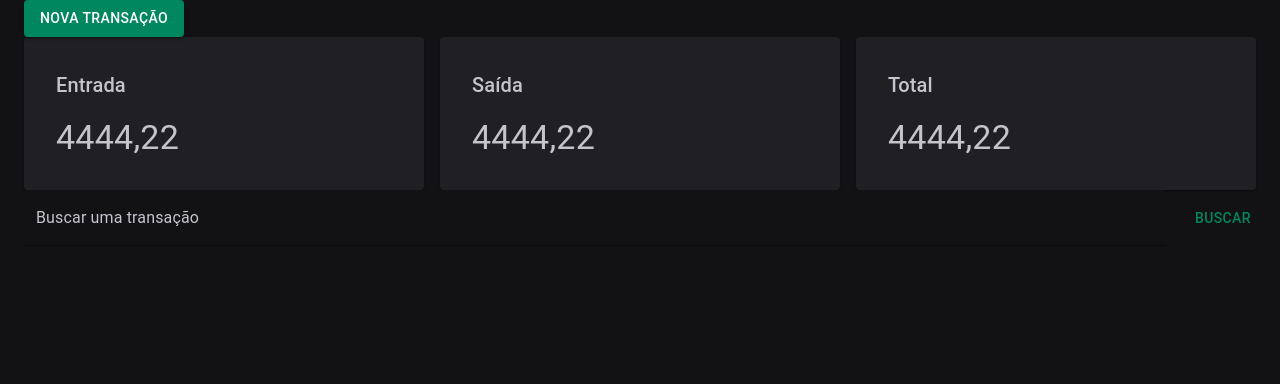
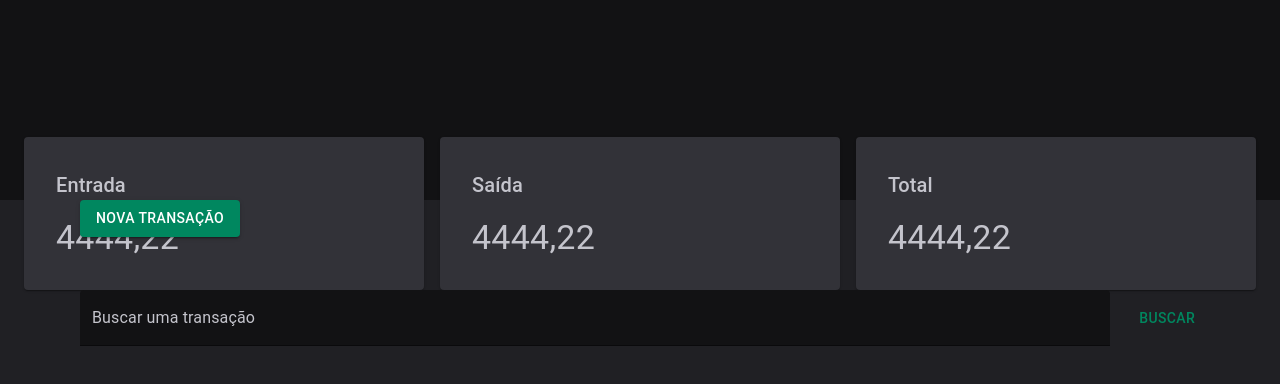
Before and after one commit to LexAlmeida/Finance, a React (Vite) app in the folder my-project/: page /pagina-inicial in a window 1280 px wide. Shown: the top 384 px of the page. Built offline with nearby package versions, Linux system fonts and the light colour scheme; some icons are missing.

Commit message:
feat: Criado header e reposionado cards

```diff
--- a/my-project/src/App.tsx
+++ b/my-project/src/App.tsx
@@ -2,6 +2,7 @@ import { BrowserRouter } from "react-router-dom"
 import { AppRoutes } from "./routes"
 import { ThemeContext } from "./shared/context/ThemeContext"
 import CSSBaseLine from "@mui/material/CssBaseline"
+import { Header } from "./shared/components/Header/Header"
 
 function App() {
 
@@ -10,6 +11,8 @@ function App() {
       <BrowserRouter>
         <ThemeContext>
           <CSSBaseLine/>
+
+            <Header/>
           <AppRoutes/>
         </ThemeContext>
       </BrowserRouter>
--- a/my-project/src/pages/Finance/Finance.tsx
+++ b/my-project/src/pages/Finance/Finance.tsx
@@ -7,7 +7,6 @@ import { Search } from "../../shared/components/Inputs/Search";
 export const Finance = () => {
     return (
         <BoxPrincipal>
-
             <NewButton/>
             <Cards/>
             <Search/>
--- a/my-project/src/shared/components/Cards/Cards.tsx
+++ b/my-project/src/shared/components/Cards/Cards.tsx
@@ -41,7 +41,7 @@ const MyCard = ({title, value, icon}: ICard) => {
 
 export const Cards = () => {
     return (
-        <Box sx={{width:'100%'}}>
+        <Box sx={{width:'100%', marginTop:"-100px", maxWidth: "1120px"}}>
             <Stack direction='row' spacing={2} justifyContent='center'>
                 <MyCard
                     title="Entrada"
--- a/my-project/src/shared/components/Dialog/Dialog.tsx
+++ b/my-project/src/shared/components/Dialog/Dialog.tsx
@@ -37,7 +37,7 @@ export const NovaTransacao = () => {
             slotProps={{
                 paper: {
                     sx: {
-                        backgroundColor: 'background.paper',
+                        backgroundColor: 'background.default',
                         borderRadius: '6px',
                         minWidth: '450px',
                         p: 2
--- /dev/null
+++ b/my-project/src/shared/components/Header/Header.tsx
@@ -0,0 +1,19 @@
+import { Box } from "@mui/material"
+
+const HeaderBG = () => {
+  return (
+    <Box sx={{
+      bgcolor:"#121214",
+      height: "200px",
+      padding: "2rem"
+    }} >
+
+    </Box>
+  )
+}
+
+export const Header = () => {
+  return (
+    <HeaderBG/>
+  )
+}
--- a/my-project/src/shared/themes/Theme.ts
+++ b/my-project/src/shared/themes/Theme.ts
@@ -1,4 +1,5 @@
 import { createTheme } from "@mui/material";
+import '@mui/material/styles';
 
 export const Theme = createTheme({
     palette: {
@@ -14,8 +15,8 @@ export const Theme = createTheme({
             contrastText: '#ffffff'
         },
         background: {
-            default: '#121214',
-            paper: '#202024'
+            default: '#202024',
+            paper: '#323238'
         },
         text: {
             primary: '#c4c4cc',
```
